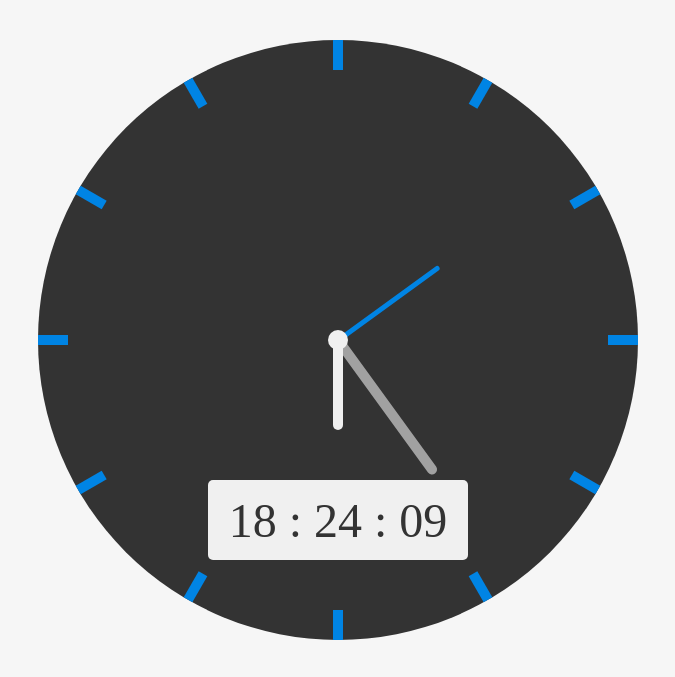
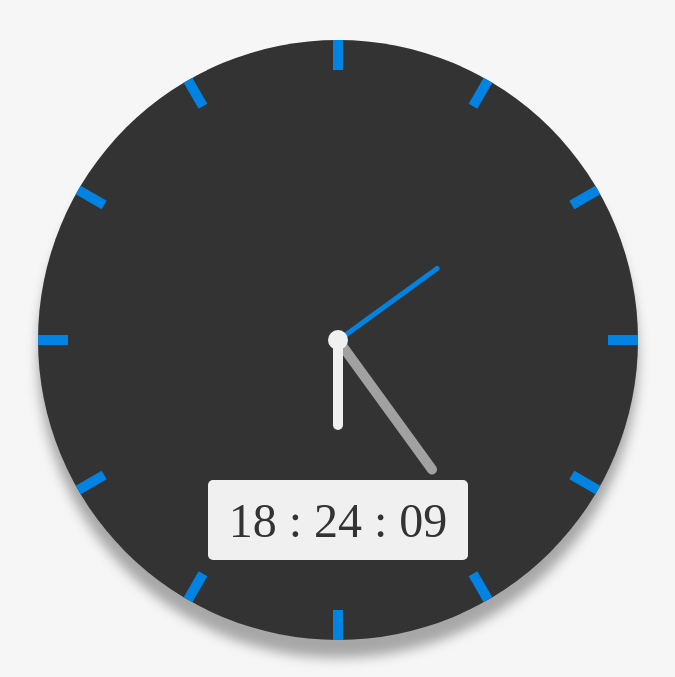
Before and after one commit to daniel-ribeiro1/clock, a plain HTML site: page index.html in a window 1280 px wide. Shown: the top 677 px of the page, without its empty margins (302-977 px from the left). Drawn offline with Linux system fonts and the light colour scheme.

Commit message:
Colocando sombra no relógio

```diff
--- a/public/css/style.css
+++ b/public/css/style.css
@@ -36,6 +36,7 @@ body {
     border-radius: 50%;
 
     background-color: var(--dark);
+    box-shadow: 0px 18px 12px rgba(68, 68, 68, 0.445);
 }
 /* -- pointer marking -- */
 .clock .pointer-marking {
```
